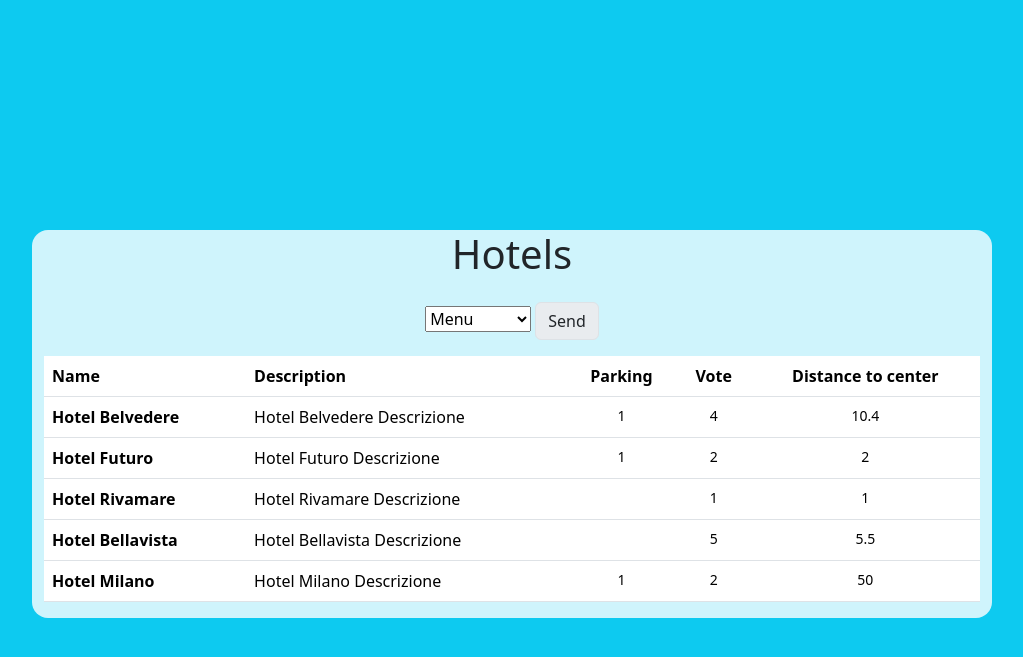
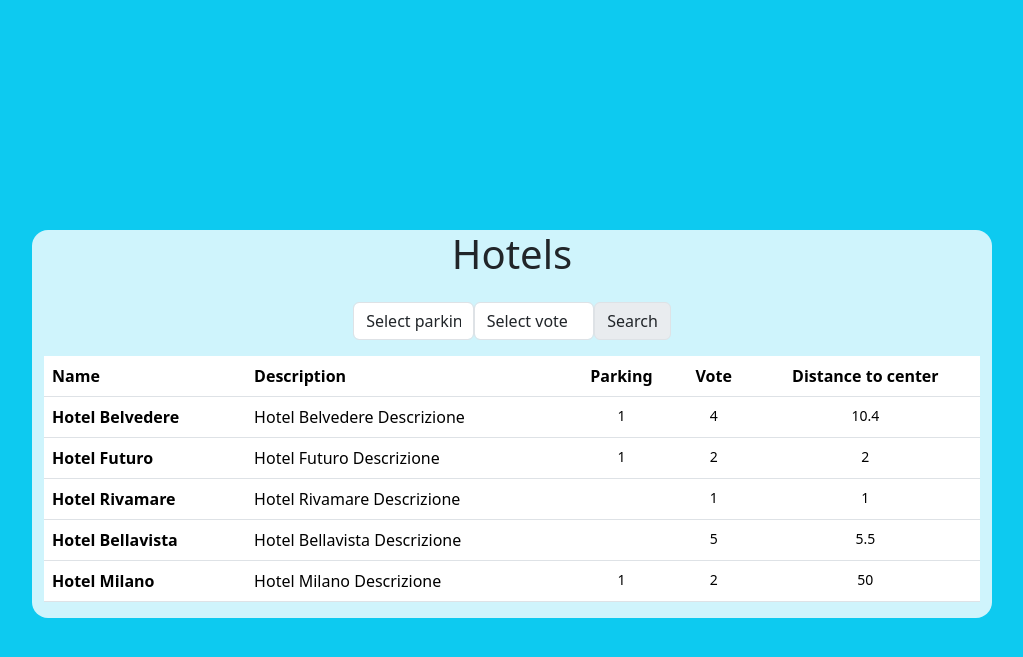
Before and after one commit to ariannadrovandi/php-hotel, a PHP site: page / in a window 1280 px wide. Shown: the top 657 px of the page, without its empty margins (128-1151 px from the left). Run offline with PHP 8.4, Linux system fonts and the light colour scheme; some libraries are stand-ins or nearby versions.

Commit message:
first part of the correction the class

```diff
--- a/index.php
+++ b/index.php
@@ -40,19 +40,30 @@ $hotels = [
 
 ];
 
-
-if (!empty($GET_['search'])) {
-    $filteredHotels = [];
-    $category = $_GET['search'];
-    for($i = 0; $i < count($hotels); $i++){
-        if($hotels[$i]['parking'] == $category){
-            $filteredHotels[] = $hotels[$i];
+$filteredHotels = $hotels;
+//parking
+if (!empty($GET_['parking'])) { //verifico se c'è la chiave
+    $tempHotels = []; //array temporaneo
+    $parking = ($_GET['parking'] === 'si') ? true : false; //true se parking è si
+    foreach($filteredHotels as $hotel){
+        if($hotel ['parking'] === $parking){ //se parking dell' hotel è = $parking (es: true)
+            $tempHotels[] = $hotel; // $filteredHotels = a hotel con (es: true)
         }
     }
-}else{
-    $filteredHotels = $hotels;
+    $filteredHotels = $tempHotels;
 };
 
+//vote
+if (!empty($GET_['vote'])) {
+    $tempHotels = [];
+    $vote = $_GET['vote'];
+    foreach($filteredHotels as $hotel){
+        if($hotel ['vote'] >= $vote){
+            $tempHotels[] = $hotel;
+        }
+    }
+    $filteredHotels = $tempHotels;
+};
 
 ?>
 
@@ -71,16 +82,24 @@ if (!empty($GET_['search'])) {
     <div class="container bg-info-subtle rounded-4 w-75 mt-5 d-flex flex-column justify-content-center align-items-center">
         <h1>Hotels</h1>
         <!-- select -->
-        <form class="p-3" action="<?php $_SERVER['PHP_SELF'] ?>" method="GET">
-            <select name="search">
-                <option selected>Menu</option>
-                <option value="true">Parking</option>
-                <option value="false">No parking</option>
+        <form class="p-3 d-flex flex-row" action="<?php echo $_SERVER['PHP_SELF'] ?>" method="GET">
+            <select class="form-control" name="parking">
+                <option selected>Select parking</option>
+                <option value="si">Parking</option>
+                <option value="no">No parking</option>
             </select>
-            <button class="btn bg-body-secondary border" type="submit">Send</button>
+            <select class="form-control" name="vote">
+                <option selected>Select vote</option>
+                <option value="1">1 star</option>
+                <option value="2">2 stars</option>
+                <option value="3">3 stars</option>
+                <option value="4">4 stars</option>
+                <option value="5">5 stars</option>
+            </select>
+            <button class="btn bg-body-secondary border" type="submit">Search</button>
         </form>
         <!-- table -->
-        <table class="table table-hover">
+        <table class="table">
             <thead>
                 <tr>
                     <th>Name</th>
@@ -91,7 +110,7 @@ if (!empty($GET_['search'])) {
                 </tr>
             </thead>
             <tbody>
-                <tr <?php foreach($hotels as $hotel) { ?>>
+                <tr <?php foreach($filteredHotels as $hotel) { ?>>
                     <td class="fw-semibold"><?php echo $hotel['name'] ?></td>
                     <td class="fw-light"> <?php echo $hotel['description'] ?></td>
                     <td class="fw-light text-center small"> <?php echo $hotel['parking'] ?></td>
```
